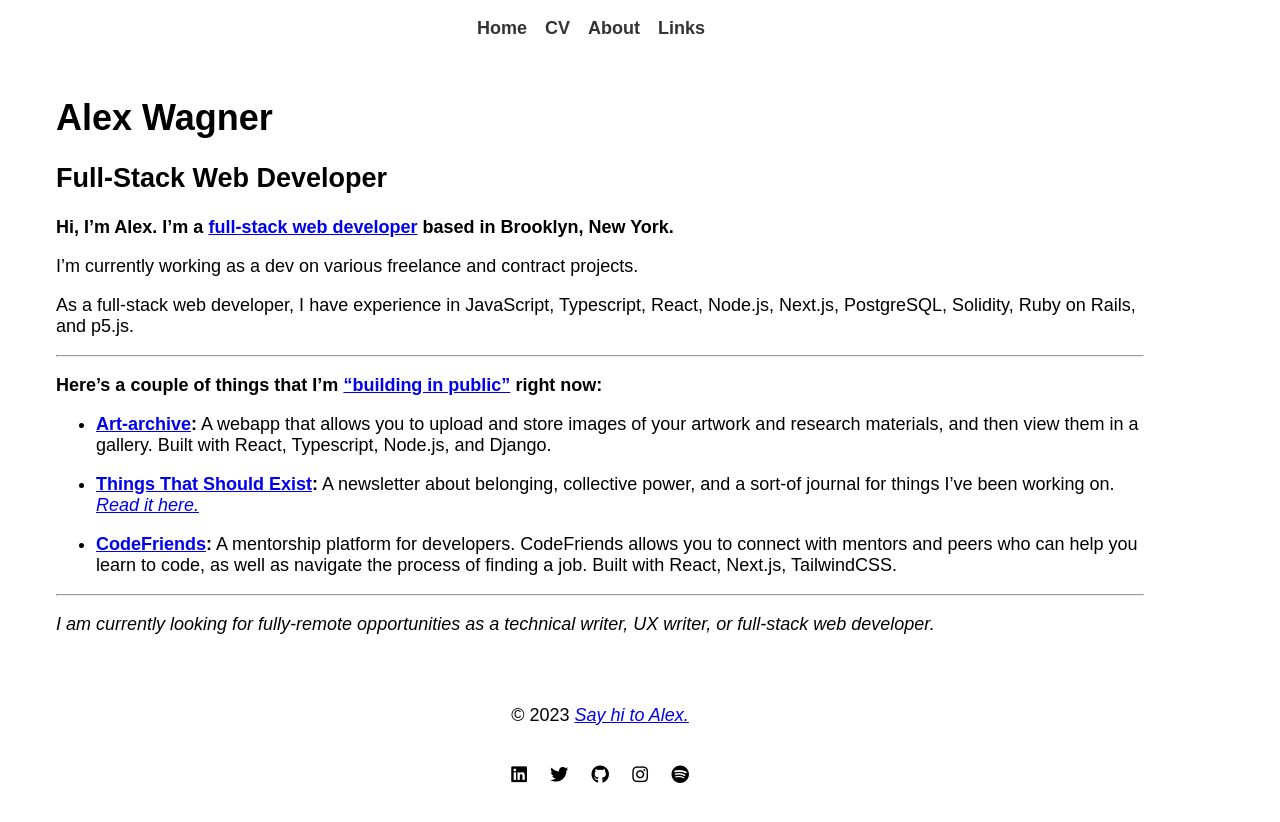
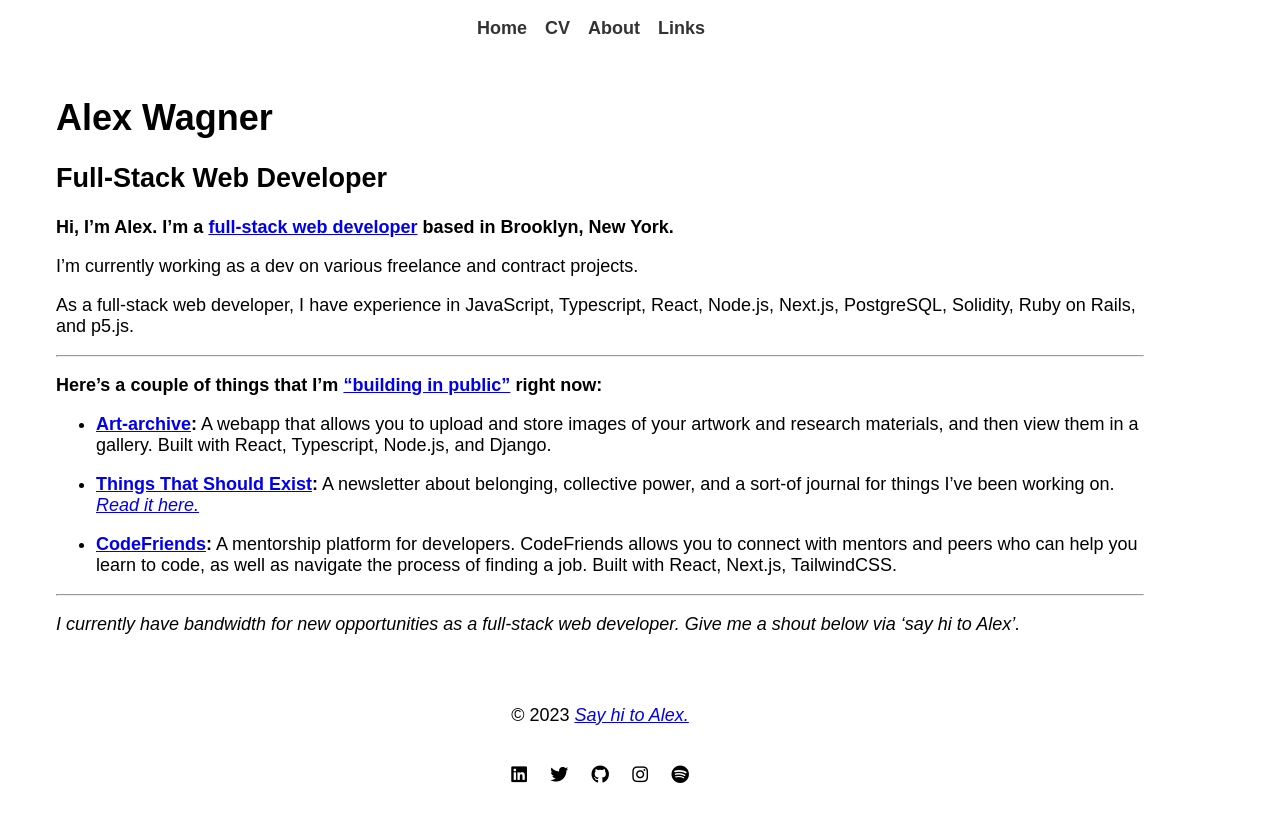
Before and after one commit to alexdwagner/alexdwagner.github.io, a Jekyll site: the page built from index.md, in a window 1280 px wide. Shown: the top 822 px of the page. Built offline with Jekyll 4.4.1, drawn with Linux system fonts in a browser that asks for light colours.

Commit message:
Content change.

```diff
--- a/index.md
+++ b/index.md
@@ -24,4 +24,4 @@ As a full-stack web developer, I have experience in JavaScript, Typescript, Reac
 
 ---
 
-*I am currently looking for fully-remote opportunities as a technical writer, UX writer, or full-stack web developer.*
+*I currently have bandwidth for new opportunities as a full-stack web developer. Give me a shout below via 'say hi to Alex'.*
```
